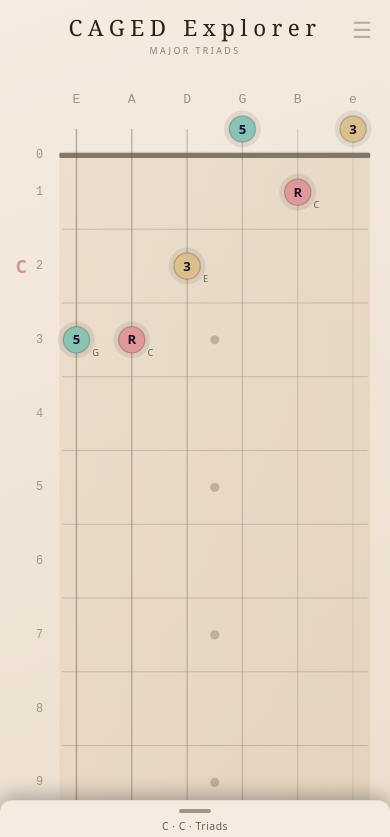
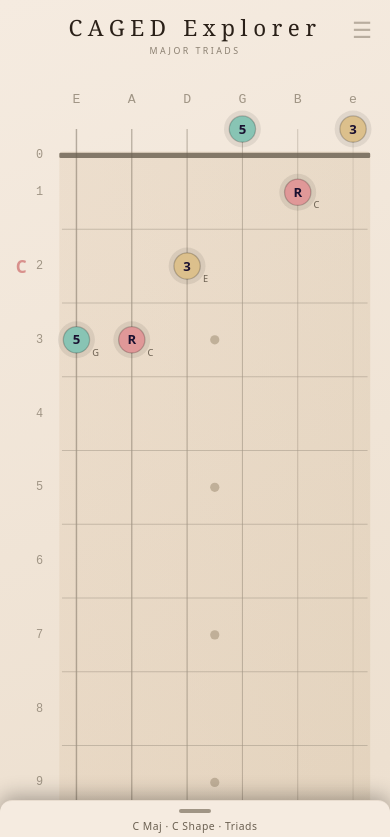
Before and after one commit to tartansandal/caged-explorer, a React (Vite) app: page / in a window 390 px wide. Shown: the top 837 px of the page. Built offline with nearby package versions, Linux system fonts and the light colour scheme.

Commit message:
fix: clarify mobile peek bar summary with qualifiers
Add "Maj/Min" suffix to key and "Shape" suffix to shape name
so the summary reads e.g. "C Maj · G Shape · Triads" instead
of the ambiguous "C · G · Triads".

```diff
--- a/src/App.jsx
+++ b/src/App.jsx
@@ -738,11 +738,11 @@ export default function CAGEDExplorer() {
 
   const sheetSummary = (() => {
     const parts = [];
-    const kn = isMinorKey ? NOTES[(keyIndex + 9) % 12] + "m" : NOTES[keyIndex];
+    const kn = isMinorKey ? NOTES[(keyIndex + 9) % 12] + " Min" : NOTES[keyIndex] + " Maj";
     parts.push(kn);
-    if (activeShape === "all") parts.push("All");
-    else if (activeShape === "off") parts.push("Off");
-    else parts.push(isMinorKey ? activeShape + "m" : activeShape);
+    if (activeShape === "all") parts.push("All Shapes");
+    else if (activeShape === "off") parts.push("No Shape");
+    else parts.push((isMinorKey ? activeShape + "m" : activeShape) + " Shape");
     if (showTriads) parts.push("Triads");
     if (scaleMode === "pentatonic") parts.push("Pentatonic");
     else if (scaleMode === "blues") parts.push("Blues");
```
